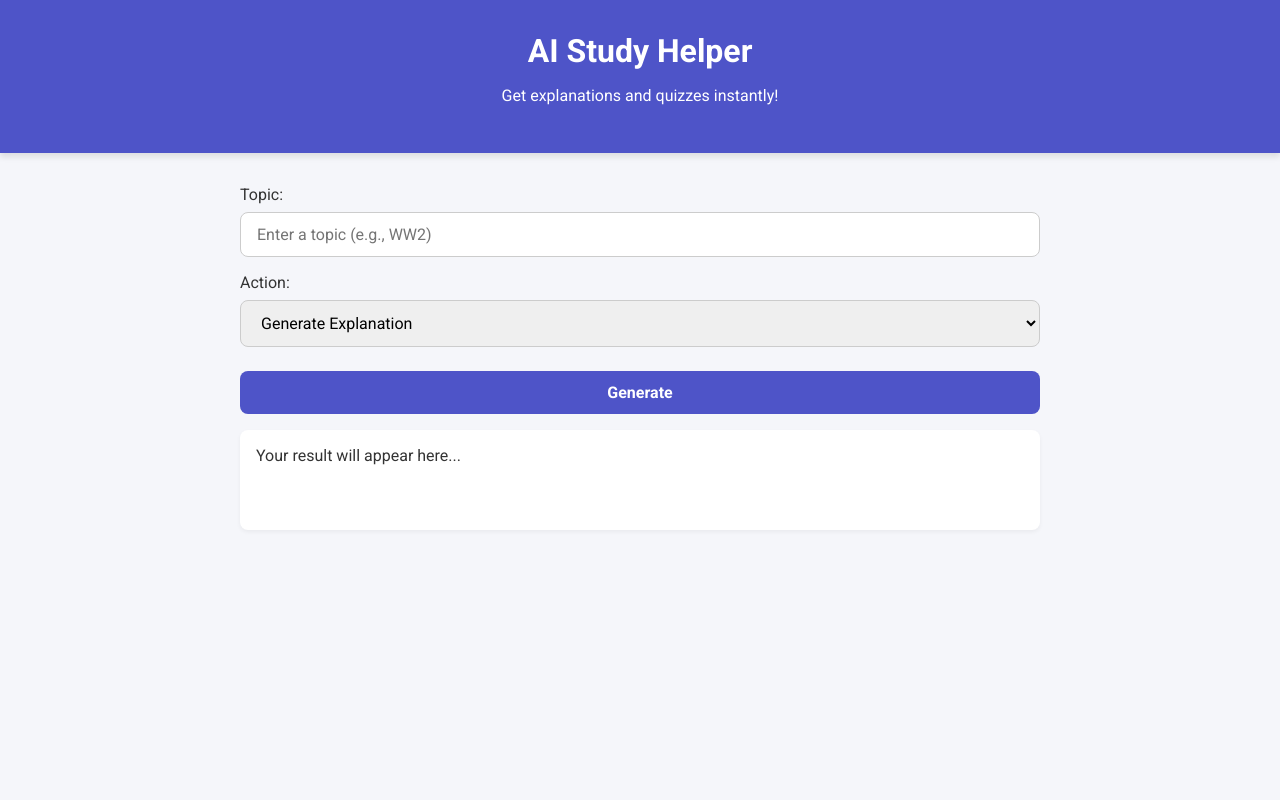
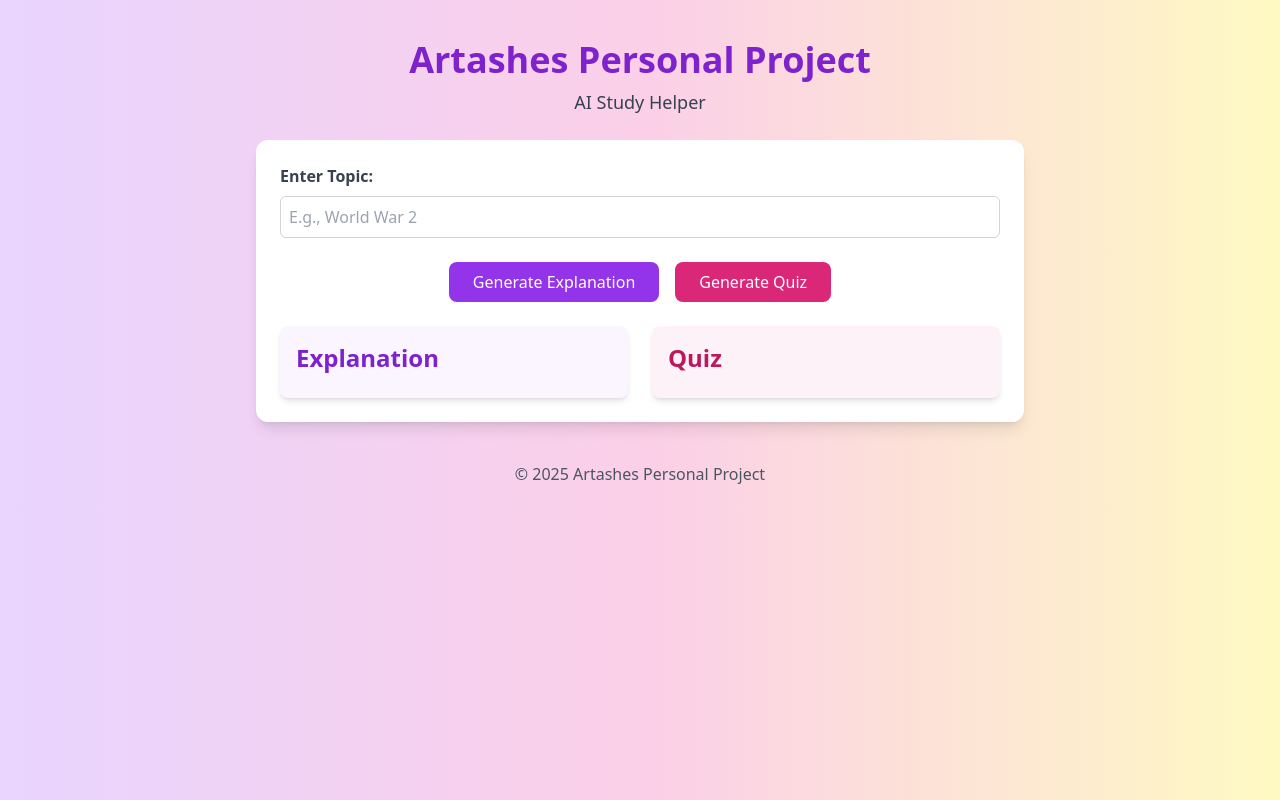
Before and after one commit to ArtashesTangyan/IB-personal-project, a Flask app: page / in a window 1280 px wide. Run offline with Flask 3, Linux system fonts and the light colour scheme; some libraries are stand-ins or nearby versions.

Commit message:
Update index.html

```diff
--- a/templates/index.html
+++ b/templates/index.html
@@ -3,129 +3,114 @@
 <head>
     <meta charset="UTF-8">
     <meta name="viewport" content="width=device-width, initial-scale=1.0">
-  <title>AI Study Helper</title>
-  <link href="https://fonts.googleapis.com/css2?family=Roboto:wght@400;700&display=swap" rel="stylesheet">
+    <title>Artashes Personal Project - AI Study Helper</title>
+    <script src="https://cdn.tailwindcss.com"></script>
+    <script src="https://cdnjs.cloudflare.com/ajax/libs/axios/1.6.0/axios.min.js"></script>
     <style>
-    * { box-sizing: border-box; font-family: 'Roboto', sans-serif; }
-    body {
-      margin: 0;
-      background: #f5f6fa;
-      color: #333;
-      display: flex;
-      flex-direction: column;
-      align-items: center;
-      min-height: 100vh;
+        /* Simple fade-in animation */
+        .fade-in {
+            animation: fadeIn 1s ease-in-out;
         }
-    header {
-      background: #4e54c8;
-      width: 100%;
-      padding: 2rem 1rem;
-      text-align: center;
-      color: #fff;
-      box-shadow: 0 4px 6px rgba(0,0,0,0.1);
+
+        @keyframes fadeIn {
+            from {opacity: 0; transform: translateY(20px);}
+            to {opacity: 1; transform: translateY(0);}
         }
-    header h1 { margin: 0; font-size: 2rem; }
-    main {
-      flex: 1;
-      width: 100%;
-      max-width: 800px;
-      margin: 2rem 1rem;
-      display: flex;
-      flex-direction: column;
-      gap: 1rem;
+
+        .loader {
+            border: 4px solid #f3f3f3;
+            border-top: 4px solid #4f46e5;
+            border-radius: 50%;
+            width: 24px;
+            height: 24px;
+            animation: spin 1s linear infinite;
+            display: inline-block;
         }
-    input, select, button {
-      width: 100%;
-      padding: 0.75rem 1rem;
-      font-size: 1rem;
-      border-radius: 8px;
-      border: 1px solid #ccc;
-      margin-top: 0.5rem;
-    }
-    button {
-      background: #4e54c8;
-      color: #fff;
-      border: none;
-      cursor: pointer;
-      font-weight: bold;
-      transition: 0.3s;
-    }
-    button:hover { background: #6366f1; }
-    .output {
-      background: #fff;
-      padding: 1rem;
-      border-radius: 8px;
-      box-shadow: 0 2px 4px rgba(0,0,0,0.05);
-      min-height: 100px;
-      white-space: pre-wrap;
-    }
-    .loading {
-      font-style: italic;
-      color: #666;
+
+        @keyframes spin {
+            0% { transform: rotate(0deg);}
+            100% { transform: rotate(360deg);}
         }
     </style>
 </head>
-<body>
+<body class="bg-gradient-to-r from-purple-200 via-pink-200 to-yellow-100 min-h-screen flex flex-col items-center font-sans">
 
-  <header>
-    <h1>AI Study Helper</h1>
-    <p>Get explanations and quizzes instantly!</p>
+    <header class="mt-10 text-center fade-in">
+        <h1 class="text-4xl font-bold text-purple-700 mb-2">Artashes Personal Project</h1>
+        <p class="text-lg text-gray-700">AI Study Helper</p>
     </header>
 
-  <main>
-    <label>
-      Topic:
-      <input type="text" id="topic" placeholder="Enter a topic (e.g., WW2)">
-    </label>
+    <main class="w-full max-w-3xl p-6 mt-6 bg-white rounded-xl shadow-lg fade-in">
+        <div class="mb-6">
+            <label for="topic" class="block text-gray-700 font-semibold mb-2">Enter Topic:</label>
+            <input type="text" id="topic" class="w-full border border-gray-300 rounded-md p-2 focus:outline-none focus:ring-2 focus:ring-purple-500" placeholder="E.g., World War 2">
+        </div>
 
-    <label>
-      Action:
-      <select id="action">
-        <option value="explanation">Generate Explanation</option>
-        <option value="quiz">Generate Quiz</option>
-      </select>
-    </label>
+        <div class="flex justify-center gap-4 mb-6">
+            <button id="explanationBtn" class="bg-purple-600 text-white px-6 py-2 rounded-lg hover:bg-purple-700 transition">Generate Explanation</button>
+            <button id="quizBtn" class="bg-pink-600 text-white px-6 py-2 rounded-lg hover:bg-pink-700 transition">Generate Quiz</button>
+        </div>
 
-    <button id="generateBtn">Generate</button>
+        <div id="loader" class="flex justify-center mb-4 hidden">
+            <span class="loader"></span>
+        </div>
 
-    <div class="output" id="output">Your result will appear here...</div>
+        <div class="grid grid-cols-1 md:grid-cols-2 gap-6">
+            <section class="p-4 bg-purple-50 rounded-lg shadow-md fade-in">
+                <h2 class="text-2xl font-semibold text-purple-700 mb-2">Explanation</h2>
+                <div id="explanationContent" class="text-gray-800"></div>
+            </section>
+
+            <section class="p-4 bg-pink-50 rounded-lg shadow-md fade-in">
+                <h2 class="text-2xl font-semibold text-pink-700 mb-2">Quiz</h2>
+                <div id="quizContent" class="text-gray-800"></div>
+            </section>
+        </div>
     </main>
 
+    <footer class="mt-10 mb-6 text-gray-600 fade-in">
+        &copy; 2025 Artashes Personal Project
+    </footer>
+
     <script>
-    const button = document.getElementById("generateBtn");
-    const output = document.getElementById("output");
+        const explanationBtn = document.getElementById("explanationBtn");
+        const quizBtn = document.getElementById("quizBtn");
+        const topicInput = document.getElementById("topic");
+        const explanationContent = document.getElementById("explanationContent");
+        const quizContent = document.getElementById("quizContent");
+        const loader = document.getElementById("loader");
 
-    button.addEventListener("click", async () => {
-      const topic = document.getElementById("topic").value.trim();
-      const action = document.getElementById("action").value;
-
+        async function generate(action) {
+            const topic = topicInput.value.trim();
             if (!topic) {
                 alert("Please enter a topic!");
                 return;
             }
 
-      output.innerHTML = "<span class='loading'>Generating...</span>";
+            loader.classList.remove("hidden");
 
             try {
-        const response = await fetch("/generate", {
-          method: "POST",
-          headers: { "Content-Type": "application/json" },
-          body: JSON.stringify({ topic, action })
-        });
+                const response = await axios.post("/generate", { topic, action });
+                loader.classList.add("hidden");
 
-        const data = await response.json();
-
-        if (data.error) {
-          output.innerHTML = `<span style="color:red;">Error: ${data.error}</span>`;
-        } else {
-          output.textContent = data.result;
+                if (response.data.error) {
+                    alert("Error: " + response.data.error);
+                    return;
                 }
 
+                if (action === "explanation") {
+                    explanationContent.innerHTML = response.data.result.replace(/\n/g, "<br>");
+                } else if (action === "quiz") {
+                    quizContent.innerHTML = response.data.result.replace(/\n/g, "<br>");
+                }
             } catch (err) {
-        output.innerHTML = `<span style="color:red;">Error: ${err.message}</span>`;
+                loader.classList.add("hidden");
+                alert("Request failed: " + err);
             }
-    });
+        }
+
+        explanationBtn.addEventListener("click", () => generate("explanation"));
+        quizBtn.addEventListener("click", () => generate("quiz"));
     </script>
-
 </body>
 </html>
```
Lines whose indentation alone changed are shown as unchanged.
